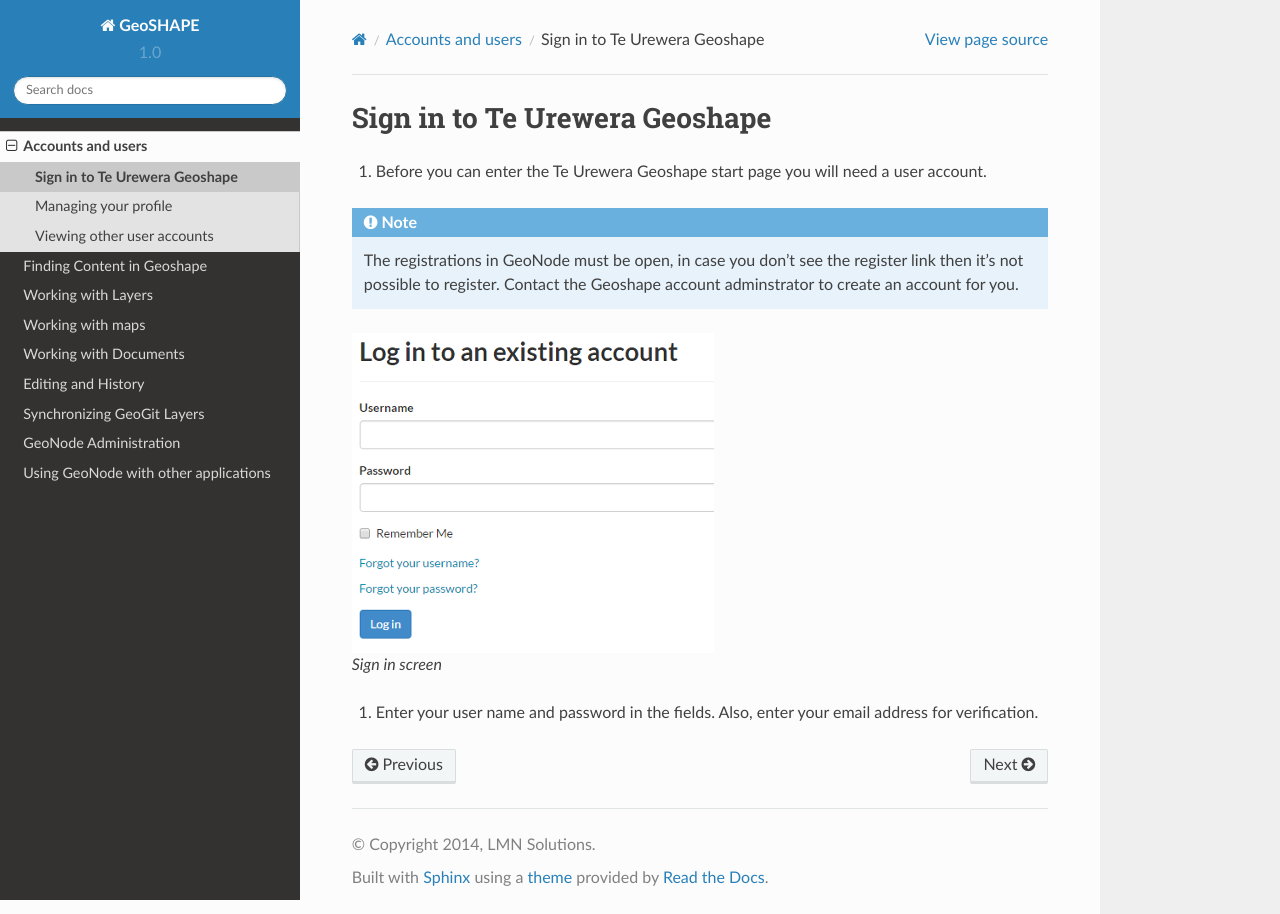
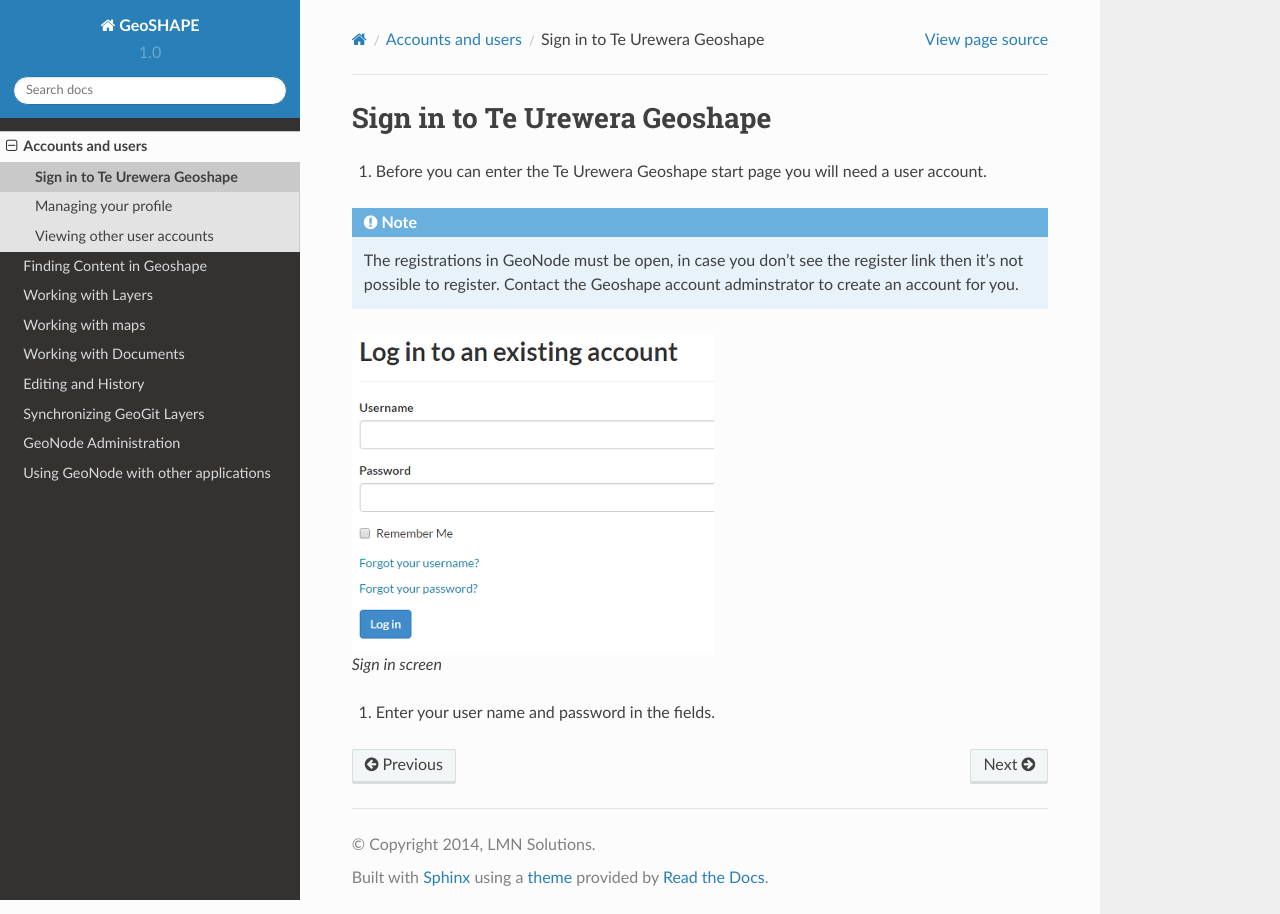
Before and after one commit to Arborvitae/Geoshape, a Sphinx documentation site: the page built from docs/registration.rst, in a window 1280 px wide. Built offline with Sphinx 7.4.7 and the Read the Docs theme 2.0.0, drawn with Linux system fonts in a browser that asks for light colours.

Commit message:
minor correction

```diff
--- a/docs/registration.rst
+++ b/docs/registration.rst
@@ -11,4 +11,4 @@ Sign in to Te Urewera Geoshape
 
       *Sign in screen*
 
-#. Enter your user name and password in the fields. Also, enter your email address for verification.
+#. Enter your user name and password in the fields.
```
